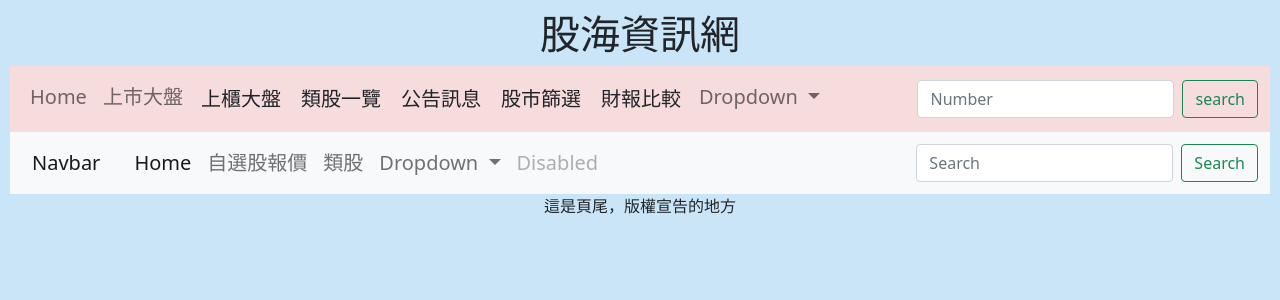
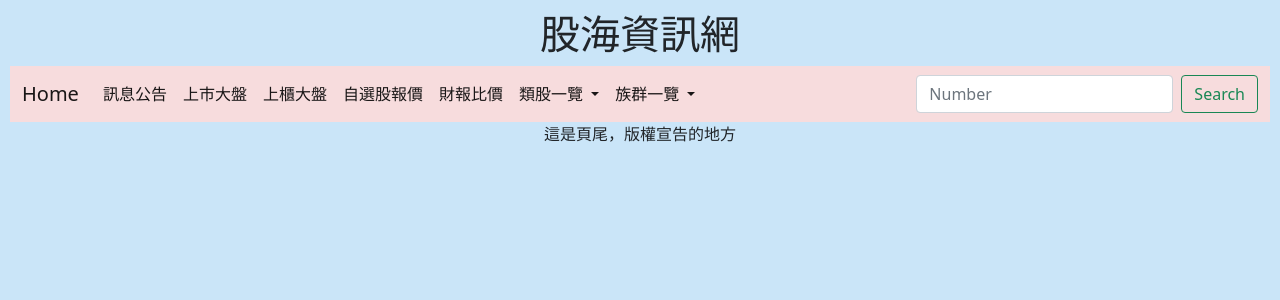
Before and after one commit to 0903183411/text-project, a Django app: page / in a window 1280 px wide. Shown: the top 300 px of the page. Run offline with Django 3.2, Linux system fonts and the light colour scheme.

Commit message:
新增類股一覽

```diff
--- a/mysite/admin.py
+++ b/mysite/admin.py
@@ -3,4 +3,5 @@ from mysite.models import Stock
 
 @admin.register(Stock)
 class StockAdmin(admin.ModelAdmin):
-    list_display = ('name', 'sid', 'cat', 'price', 'date', 'high')
+    list_display = ('name', 'sid', 'cat','price', 'date', 'high')
+    ordering = ('-sid', )
--- a/mysite/views.py
+++ b/mysite/views.py
@@ -13,7 +13,7 @@ def index(request):
 
     #stock = twstock.Stock('2330')
     #prices = stock.price
-    # dates = stock.date
+    #dates = stock.date
     #highs = stock.high
     return render(request, "index.html", locals())
 
@@ -33,6 +33,8 @@ def post(request, cat=""):
         mystock = Stock.objects.filter(cat=cat)
     return render(request, "post.html", locals())
 
+
+
 def showdate(request):
 
     now = datetime.datetime.now()
--- a/templates/base.html
+++ b/templates/base.html
@@ -8,7 +8,6 @@
 
     <!-- Bootstrap CSS -->
     <link href="https://cdn.jsdelivr.net/npm/bootstrap@5.1.3/dist/css/bootstrap.min.css" rel="stylesheet" integrity="sha384-1BmE4kWBq78iYhFldvKuhfTAU6auU8tT94WrHftjDbrCEXSU1oBoqyl2QvZ6jIW3" crossorigin="anonymous">
-    <link href=" static/style.css " rel="stylesheet" >
     <title>{% block title %}{% endblock %}</title>
 
   </head>
--- a/templates/nav.html
+++ b/templates/nav.html
@@ -1,86 +1,85 @@
-
-  <nav class="navbar navbar-expand-lg navbar-light" style="background-color: #f7dcdd;">
-    <div class=" inline-block-nav container-fluid">
+  <nav class= "navbar navbar-expand-lg navbar-light" style="background-color: #f7dcdd;">
+    <div class="container-fluid">
+      <a class="navbar-brand" href="/">Home</a>
       <button class="navbar-toggler" type="button" data-bs-toggle="collapse" data-bs-target="#navbarSupportedContent" aria-controls="navbarSupportedContent" aria-expanded="false" aria-label="Toggle navigation">
         <span class="navbar-toggler-icon"></span>
       </button>
       <div class="collapse navbar-collapse" id="navbarSupportedContent">
         <ul class="navbar-nav me-auto mb-2 mb-lg-0">
           <li class="nav-item">
-            <a class="nav-link" href="/">Home</a>
+            <a class="nav-link active" aria-current="page" href="/prices/">訊息公告</a>
           </li>
           <li class="nav-item">
-            <a class="nav-link" href="/prices/">上市大盤</a>
+            <a class="nav-link active" aria-current="page" href="/prices/">上市大盤</a>
           </li>
-          <li>
-            <a href="/prices/">上櫃大盤</a>
+          <li class="nav-item">
+            <a class="nav-link active"aria-current="page" href="/prices/">上櫃大盤</a>
           </li>
-          <li>
-            <a href="/post/">類股一覽</a>
+          <li class="nav-item">
+            <a class="nav-link active"aria-current="page" href="/post/">自選股報價</a>
           </li>
-          <li>
-            <a href="/prices/">公告訊息</a>
+          <li class="nav-item">
+            <a class="nav-link active"aria-current="page" href="/post/">財報比價</a>
           </li>
-          <li>
-            <a href="/prices/">股市篩選</a>
-          </li>
-          <li>
-            <a class="" href="/prices/">財報比較</a>
-          </li>
-
-          <li class="nav-item dropdown ">
-            <a class="nav-link dropdown-toggle" href="#" id="navbarDropdown" role="button" data-bs-toggle="dropdown" aria-expanded="false">
-              Dropdown
+          <li class="nav-item dropdown">
+            <a class="nav-link dropdown-toggle active" href="#" id="navbarDropdown" role="button" data-bs-toggle="dropdown" aria-expanded="false">
+            類股一覽
             </a>
             <ul class="dropdown-menu" aria-labelledby="navbarDropdown">
-              <li><a class="dropdown-item" href="#">Action</a></li>
-              <li><a class="dropdown-item" href="#">Another action</a></li>
-              <li><hr class="dropdown-divider"></li>
-              <li><a class="dropdown-item" href="#">Something else here</a></li>
+              <li><a class="dropdown-item" href="/post/水泥/">水泥工業 </a></li>
+              <li><a class="dropdown-item" href="/post/食品/">食品工業</a></li>
+              <li><a class="dropdown-item" href="/post/塑膠/">塑膠工業</a></li>
+              <li><a class="dropdown-item" href="/post/紡織/">紡織纖維</a></li>
+              <li><a class="dropdown-item" href="/post/電機/">電機機械</a></li>
+              <li><a class="dropdown-item" href="/post/電器/">電器電纜</a></li>
+              <li><a class="dropdown-item" href="/post/生醫/">生技醫療</a></li>
+              <li><a class="dropdown-item" href="/post/化學/">化學工業</a></li>
+              <li><a class="dropdown-item" href="/post/玻璃陶瓷/">玻璃陶瓷</a></li>
+              <li><a class="dropdown-item" href="/post/造紙/">造紙工業</a></li>
+              <li><a class="dropdown-item" href="/post/鋼鐵/">鋼鐵工業</a></li>
+              <li><a class="dropdown-item" href="/post/橡膠/">橡膠工業</a></li>
+              <li><a class="dropdown-item" href="/post/汽車/">汽車工業</a></li>
+              <li><a class="dropdown-item" href="/post/電腦/">電腦及週邊設備業</a></li>
+              <li><a class="dropdown-item" href="/post/半導體/">半導體業</a></li>
+              <li><a class="dropdown-item" href="/post/零件/">電子零件業</a></li>
+              <li><a class="dropdown-item" href="/post/其他電子/">其他電子業</a></li>
+              <li><a class="dropdown-item" href="/post/通信/">通信網路業</a></li>
+              <li><a class="dropdown-item" href="/post/資訊/">資訊服務業</a></li>
+              <li><a class="dropdown-item" href="/post/建材/">建材營造業</a></li>
+              <li><a class="dropdown-item" href="/post/航運/">航運業</a></li>
+              <li><a class="dropdown-item" href="/post/觀光/">觀光業</a></li>
+              <li><a class="dropdown-item" href="/post/銀行/">銀行業</a></li>
+              <li><a class="dropdown-item" href="/post/保險/">保險業</a></li>
+              <li><a class="dropdown-item" href="/post/金控/">金控業</a></li>
+              <li><a class="dropdown-item" href="/post/貿易/">貿易百貨業</a></li>
+              <li><a class="dropdown-item" href="/post/光電/">光電業</a></li>
+              <li><a class="dropdown-item" href="/post/電通/">電子通路業</a></li>
+              <li><a class="dropdown-item" href="/post/證卷/">證卷業</a></li>
+              <li><a class="dropdown-item" href="/post/油電/">油電燃氣業</a></li>
+              <li><a class="dropdown-item" href="/post/其他/">其他業</a></li>
+              <li><a class="dropdown-item" href="/post/電商/">電子商務</a></li>
+              <li><a class="dropdown-item" href="/post/文創/">文化創意</a></li>
+              <li><a class="dropdown-item" href="/post/農業/">農業科技</a></li>
+              <li><a class="dropdown-item" href="/post/不動產/">不動產投資信託證劵</a></li>
+              <li><a class="dropdown-item" href="/post/資產/">資產基礎證劵</a></li>
+              <li><a class="dropdown-item" href="/post/存託/">存託憑證</a></li>
+              <li><a class="dropdown-item" href="/post/ETF/">ETF</a></li>
+              <li><a class="dropdown-item" href="/post/ETN/">ETN</a></li>
+              <!--<li><hr class="dropdown-divider"></li>
+              <li><a class="dropdown-item" href="#">Something else here</a></li>-->
             </ul>
           </li>
+          <li class="nav-item dropdown">
+            <a class="nav-link dropdown-toggle active" href="#" id="navbarDropdown" role="button" data-bs-toggle="dropdown" aria-expanded="false">
+            族群一覽
+            </a>
+            <ul class="dropdown-menu" aria-labelledby="navbarDropdown">
+              <li><a class="dropdown-item" href="/post/水泥/">asd</a></li>
+              <li><a class="dropdown-item" href="/post/食品/">fgh</a></li>
+            </ul>
         </ul>
         <form class="d-flex">
           <input class="form-control me-2" type="search" placeholder="Number" aria-label="Search">
-          <button class="btn btn-outline-success" type="submit">search</button>
-        </form>
-      </div>
-    </div>
-  </nav>
-  <nav class="navbar navbar-expand-lg navbar-light bg-light">
-    <div class="container-fluid">
-      <a class="navbar-brand" href="#">Navbar</a>
-      <button class="navbar-toggler" type="button" data-bs-toggle="collapse" data-bs-target="#navbarSupportedContent" aria-controls="navbarSupportedContent" aria-expanded="false" aria-label="Toggle navigation">
-        <span class="navbar-toggler-icon"></span>
-      </button>
-      <div class="collapse navbar-collapse" id="navbarSupportedContent">
-        <ul class="navbar-nav me-auto mb-2 mb-lg-0">
-          <li class="nav-item">
-            <a class="nav-link active" aria-current="page" href="/">Home</a>
-          </li>
-          <li class="nav-item">
-            <a class="nav-link" href="/prices/">自選股報價</a>
-          </li>
-          <li class="nav-item">
-            <a class="nav-link" href="/post/">類股</a>
-          </li>
-          <li class="nav-item dropdown">
-            <a class="nav-link dropdown-toggle" href="#" id="navbarDropdown" role="button" data-bs-toggle="dropdown" aria-expanded="false">
-              Dropdown
-            </a>
-            <ul class="dropdown-menu" aria-labelledby="navbarDropdown">
-              <li><a class="dropdown-item" href="#">Action</a></li>
-              <li><a class="dropdown-item" href="#">Another action</a></li>
-              <li><hr class="dropdown-divider"></li>
-              <li><a class="dropdown-item" href="#">Something else here</a></li>
-            </ul>
-          </li>
-          <li class="nav-item">
-            <a class="nav-link disabled">Disabled</a>
-          </li>
-        </ul>
-        <form class="d-flex">
-          <input class="form-control me-2" type="search" placeholder="Search" aria-label="Search">
           <button class="btn btn-outline-success" type="submit">Search</button>
         </form>
       </div>
--- a/templates/static/style.css
+++ /dev/null
@@ -1,27 +0,0 @@
-nav {
- list-style: none; /*移除項目符號*/
- margin : 0;
- padding: 0;
-}
-nav a {
-    color: inherit;
-    display: block;
-    font-size: 20px;
-    padding:  10px;
-    text-decoration: none; /* 移除超連結底線 */
-}
-nav a:hover { /*滑到時*/
-    background-color: #052055;
-    border-radius: 50%;
-    color:white;
-}
-.inline-block-nav  {
-   /* display: flex; */
-    text-align: center;
-    justify-content: space-around;
-    font-size: 0;
-}
-.inline-block-nav > li {
-    justify-content: space-evenly;
-    display: inline-block;
-}
```
Also changed, not shown: templates/post.html (+8 -10 lines), db.sqlite3.
